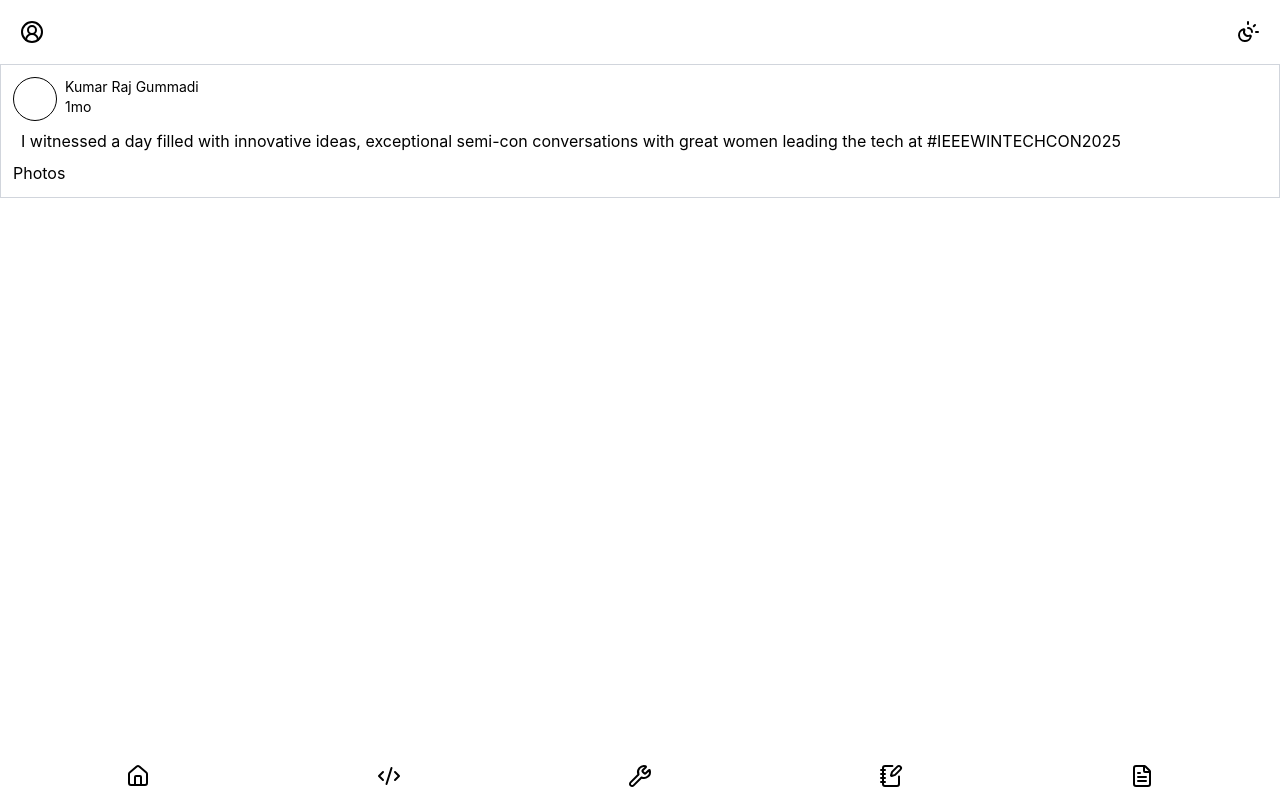
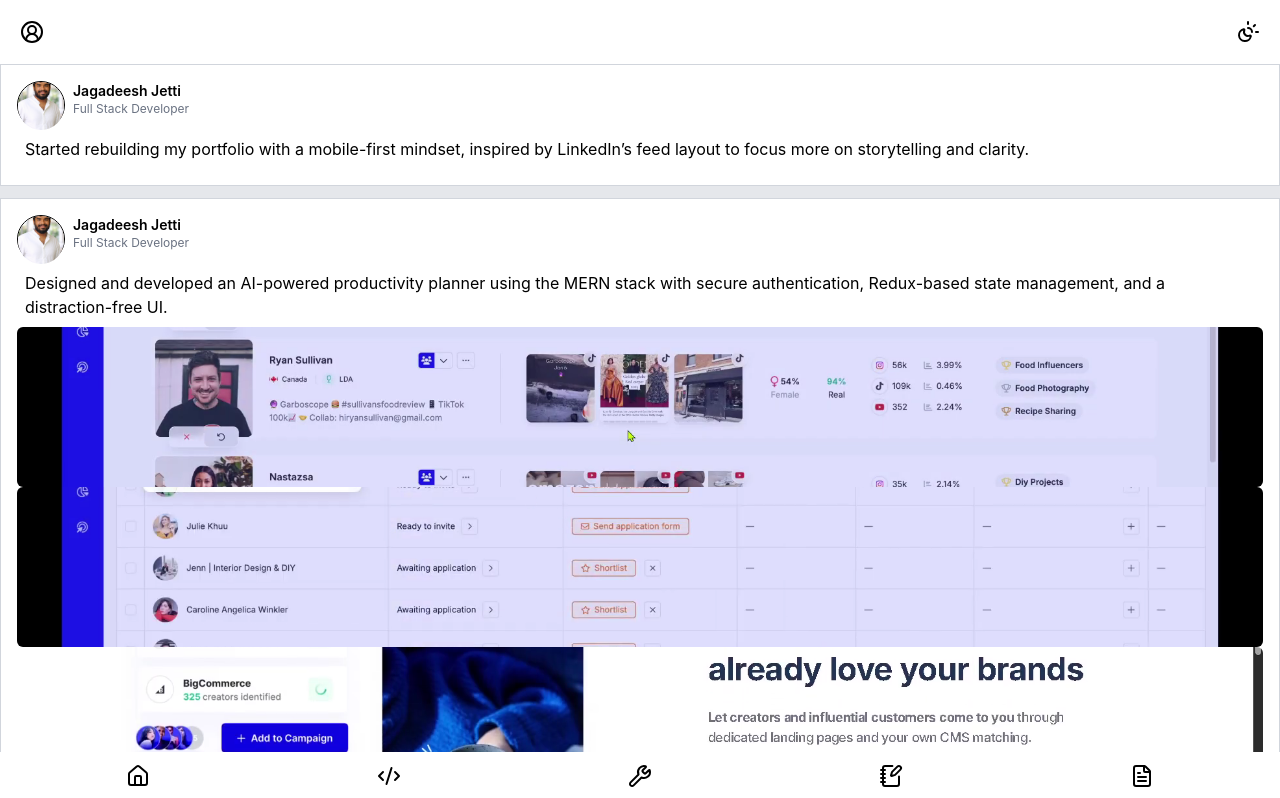
Before and after one commit to Jagadeesh-Jetti/Portfolio26, a React (Vite) app: page / in a window 1280 px wide. Shown: the top 798 px of the page. Built offline with nearby package versions, Linux system fonts and the light colour scheme.

Commit message:
feat: added home feed functionality

```diff
--- a/src/data/postsData.js
+++ b/src/data/postsData.js
@@ -0,0 +1,35 @@
+import image1 from '../assets/image1.png';
+import image2 from '../assets/image2.png';
+import image3 from '../assets/image3.png';
+import image4 from '../assets/image4.png';
+
+export const posts = [
+  {
+    id: 1,
+    content:
+      'Started rebuilding my portfolio with a mobile-first mindset, inspired by LinkedIn’s feed layout to focus more on storytelling and clarity.',
+  },
+  {
+    id: 2,
+    content:
+      'Designed and developed an AI-powered productivity planner using the MERN stack with secure authentication, Redux-based state management, and a distraction-free UI.',
+    link: '/projects',
+    linkText: 'View Project',
+    images: [image1, image2, image3],
+  },
+  {
+    id: 3,
+    content:
+      'Implemented a feed-based home page to showcase projects, updates, and blogs in a familiar, easy-to-scan format.',
+    link: '/projects',
+    linkText: 'See Projects',
+    images: [image4],
+  },
+  {
+    id: 4,
+    content:
+      'Sharing my experience of returning to coding after a long break and how I avoided overwhelm by building small, focused projects.',
+    link: '/blogs',
+    linkText: 'Read Blog',
+  },
+];
--- a/src/pages/Home.jsx
+++ b/src/pages/Home.jsx
@@ -1,20 +1,59 @@
+import Jagadeesh from '../assets/Jagadeesh.png';
+import { posts } from '../data/postsData';
+
 export const Home = () => {
   return (
-    <div>
-      <div className="mt-1 mb-1 border border-gray-300 p-3">
+    <div className="bg-gray-200">
+      {posts.map((post) => (
+        <div className="mb-3 border border-gray-300 p-4 bg-white">
+          <div className="flex gap-2">
+            <div className="w-12 h-12 border rounded-3xl">
+              <img
+                src={Jagadeesh}
+                alt="Jagadeesh Jetti"
+                className="w-12 h-12 rounded-3xl object-cover"
+              />
+            </div>
+            <div className="text-sm">
+              <div className="font-semibold"> Jagadeesh Jetti </div>
+              <div className="text-gray-500 text-xs">
+                {' '}
+                Full Stack Developer{' '}
+              </div>
+            </div>
+          </div>
+          <div className="m-2">{post.content}</div>
+          <div>
+            {post?.images?.length > 0 && (
+              <div>
+                {post?.images?.map((image, idx) => (
+                  <img
+                    src={image}
+                    key={idx}
+                    alt="post"
+                    className="w-full h-40 object-cover rounded-md"
+                  />
+                ))}
+              </div>
+            )}
+          </div>
+        </div>
+      ))}
+
+      {/* <div className="mt-3 mb-1 border border-gray-300 p-4 bg-white">
         <div className="flex gap-2">
           <div className="w-11 h-11 border rounded-3xl"></div>
           <div className="text-sm">
-            <div> Kumar Raj Gummadi </div>
-            <div> 1mo </div>
+            <div className="font-semibold"> Jagadeesh Jetti </div>
+            <div className="text-gray-500 text-xs"> Full Stack Developer </div>
           </div>
         </div>
         <div className="m-2">
-          I witnessed a day filled with innovative ideas, exceptional semi-con
-          conversations with great women leading the tech at #IEEEWINTECHCON2025
+          I just dumped my thoughts on AI revolution in to a blog and posted it.
+          Check it out in the blogs section
         </div>
         <div>Photos</div>
-      </div>
+      </div> */}
     </div>
   );
 };
```
